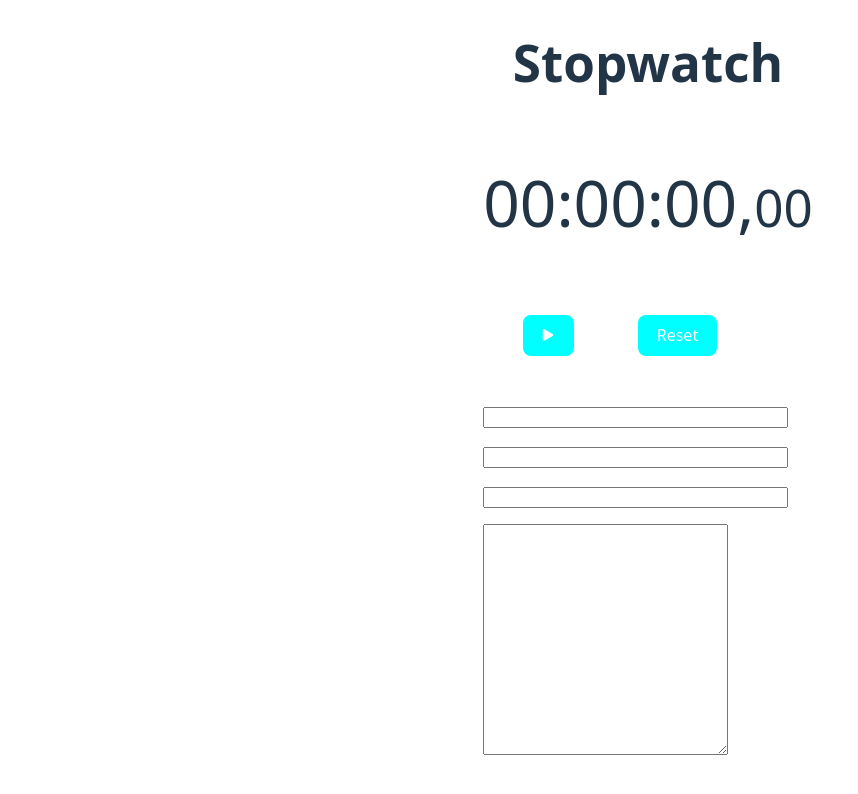
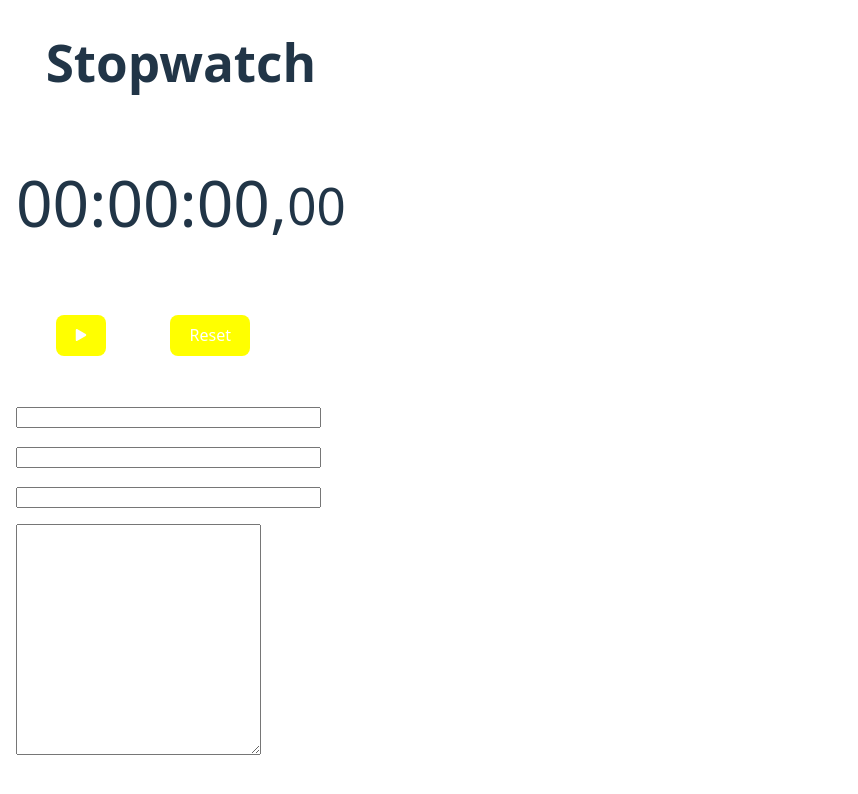
Before and after one commit to shengx2/timeToolsli, a React (Vite) app: page / in a window 1280 px wide. Shown: the top 794 px of the page, without its empty margins (0-858 px from the left). Built offline with nearby package versions, Linux system fonts and the light colour scheme.

Commit message:
changes 1

```diff
--- a/src/timeTools.css
+++ b/src/timeTools.css
@@ -2,8 +2,8 @@ body {
   margin-left: 1rem;
   /* border-style: solid; */
   /* border-color: red; */
-  display: flex;
-  justify-content: center;
+  /* display: flex; */
+  /* justify-content: center; */
 }
 
 .my-margin {
@@ -26,15 +26,15 @@ h1 {
 }
 p {
   font-size: 4rem;
-  /* display: flex; */
-  /* justify-content: center; */
+  display: flex;
+  justify-content: center;
   /* margin-left: 0.5rem; */
     /* border-style: solid; */
   /* border-color: red;  */
 }
 
 .my-btn {
-  background: cyan;
+  background: yellow;
   color: white;
   /* padding: 5px 10px; */
   border: none;
```
